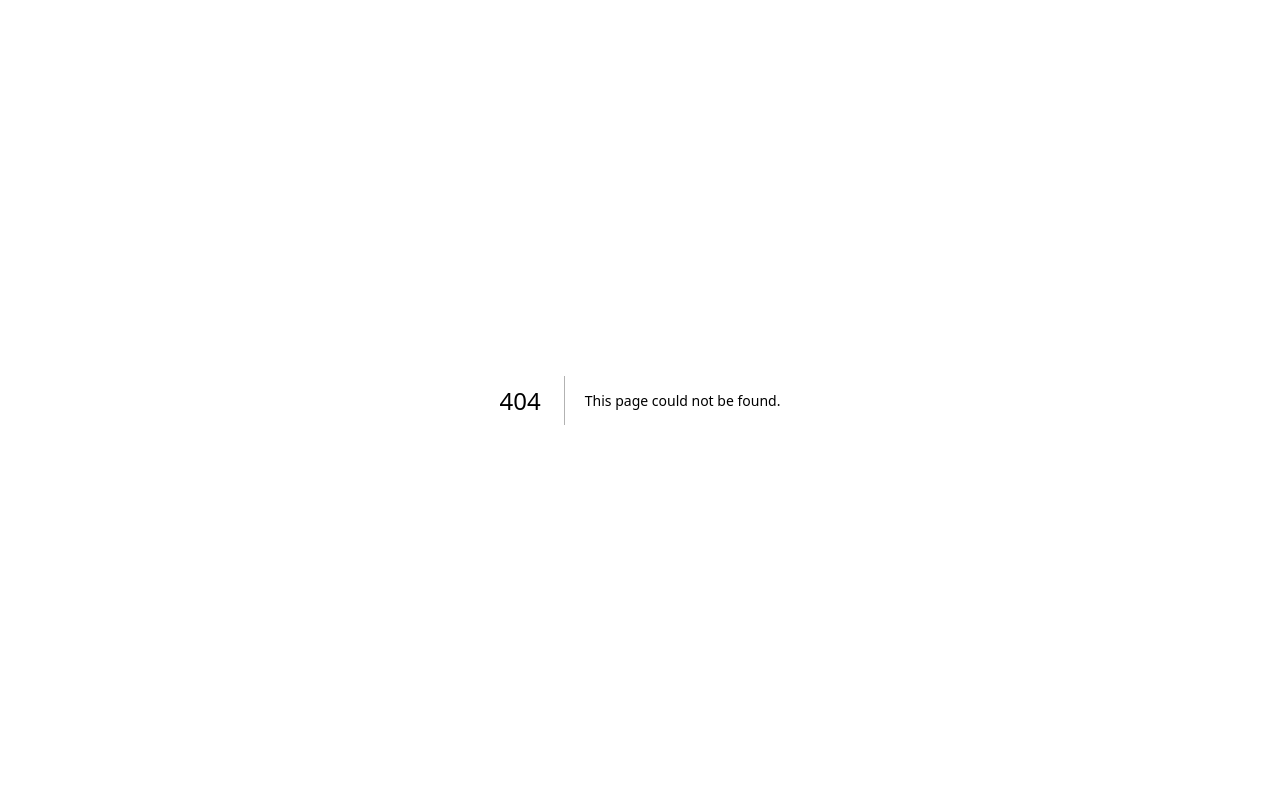
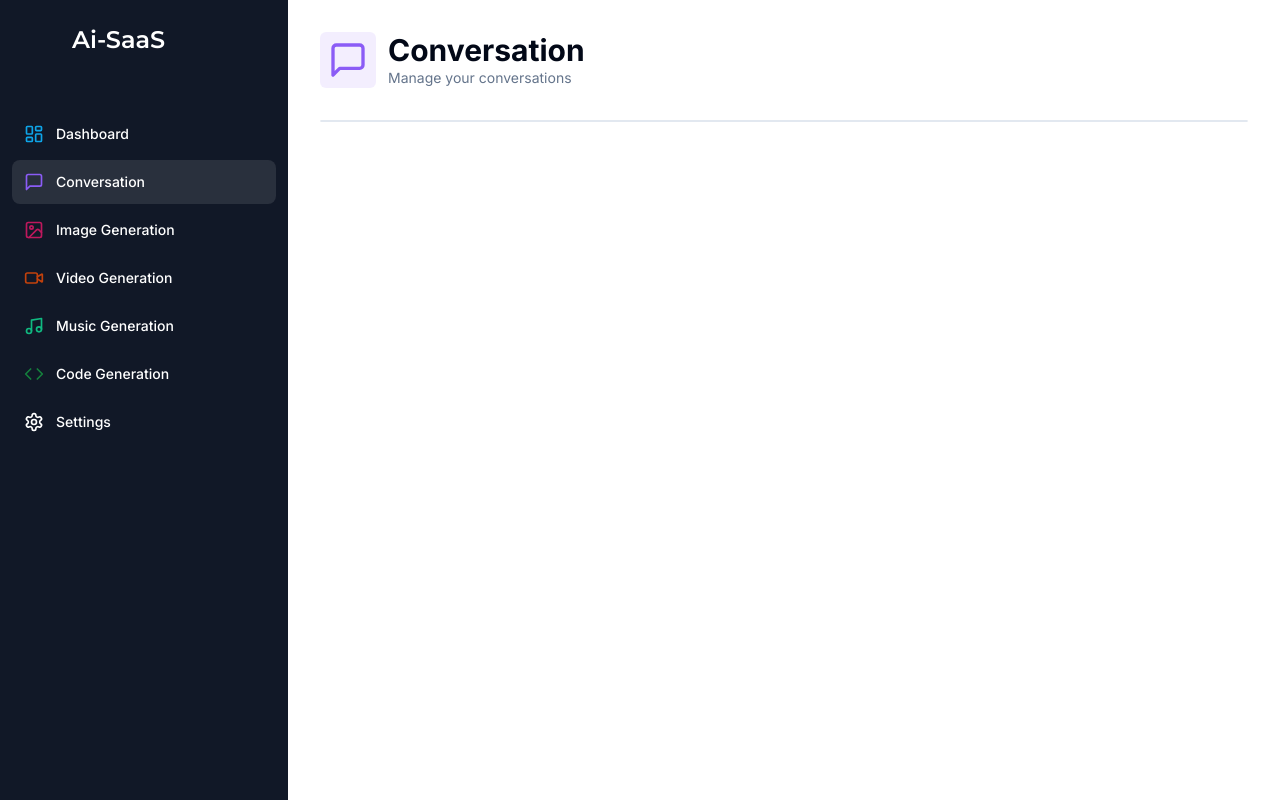
Before and after one commit to vamsi4845/ai-saas, a Next.js app: page /conversation in a window 1280 px wide. Before the commit this address had no page. Built offline with nearby package versions, Linux system fonts and the light colour scheme.

Commit message:
feat:setup conversation page and heading layour

```diff
--- /dev/null
+++ b/app/(dashboard)/(routes)/conversation/constants.ts
@@ -0,0 +1,7 @@
+import * as z from "zod"
+
+export const formSchema = z.object({
+  prompt: z.string().min(1,{
+    message: "Please enter a prompt",
+  }),
+})
--- /dev/null
+++ b/app/(dashboard)/(routes)/conversation/page.tsx
@@ -0,0 +1,41 @@
+"use client"
+
+import * as z from "zod";
+import Heading from "@/components/Heading"
+import { MessageSquare } from "lucide-react"
+import { useForm } from "react-hook-form"
+import { formSchema } from "./constants";
+import { zodResolver } from "@hookform/resolvers/zod";
+import { Form, FormField, FormItem } from "@/components/ui/form";
+
+const ConversationPage = () => {
+
+  const form = useForm<z.infer<typeof formSchema>>({
+    resolver: zodResolver(formSchema),
+    defaultValues: {
+      prompt:"",
+    }
+  });
+
+  const isLoading = form.formState.isSubmitting;
+
+
+  const onSubmit = async(values: z.infer<typeof formSchema>) => {
+    console.log(values)
+  }
+
+  return (
+    <div>
+    <Heading title="Conversation" description="Manage your conversations" icon={MessageSquare}  iconColor="text-violet-500" bgColor="bg-violet-500/10" />
+    <div className="px-4 lg:px-8">
+    <div>
+      <Form {...form}>
+        <form onSubmit = {form.handleSubmit(onSubmit)} className="rounded-lg border w-full px-3 md:px-6 focus-within:shadow-sm grid grid-cols-12 gap-2">
+        </form>
+      </Form>
+    </div>
+    </div>
+    </div>
+  )
+}
+export default ConversationPage
--- /dev/null
+++ b/components/Heading.tsx
@@ -0,0 +1,28 @@
+import { LucideIcon } from "lucide-react"
+import { cn } from "@/lib/utils";
+interface HeadingProps {
+  title: string;
+  description: string;
+  icon:LucideIcon;
+  iconColor?: string;
+  bgColor?: string;
+}
+
+const Heading = ({title, description, icon:Icon, iconColor, bgColor}:HeadingProps) => {
+  return (
+    <>
+    <div className="px-4 lg:px-8 flex items-center gap-x-3 mb-8">
+      <div className={cn("p-2 w-fit rounded-md",bgColor)}>
+        <Icon className={cn("w-10 h-10",iconColor)} />
+      </div>
+    <div>
+      <h2 className="text-3xl font-bold">
+        {title}
+      </h2>
+      <p className="text-sm text-muted-foreground">{description}</p>
+    </div>
+    </div>
+    </>
+  )
+}
+export default Heading
--- /dev/null
+++ b/components/ui/form.tsx
@@ -0,0 +1,176 @@
+import * as React from "react"
+import * as LabelPrimitive from "@radix-ui/react-label"
+import { Slot } from "@radix-ui/react-slot"
+import {
+  Controller,
+  ControllerProps,
+  FieldPath,
+  FieldValues,
+  FormProvider,
+  useFormContext,
+} from "react-hook-form"
+
+import { cn } from "@/lib/utils"
+import { Label } from "@/components/ui/label"
+
+const Form = FormProvider
+
+type FormFieldContextValue<
+  TFieldValues extends FieldValues = FieldValues,
+  TName extends FieldPath<TFieldValues> = FieldPath<TFieldValues>
+> = {
+  name: TName
+}
+
+const FormFieldContext = React.createContext<FormFieldContextValue>(
+  {} as FormFieldContextValue
+)
+
+const FormField = <
+  TFieldValues extends FieldValues = FieldValues,
+  TName extends FieldPath<TFieldValues> = FieldPath<TFieldValues>
+>({
+  ...props
+}: ControllerProps<TFieldValues, TName>) => {
+  return (
+    <FormFieldContext.Provider value={{ name: props.name }}>
+      <Controller {...props} />
+    </FormFieldContext.Provider>
+  )
+}
+
+const useFormField = () => {
+  const fieldContext = React.useContext(FormFieldContext)
+  const itemContext = React.useContext(FormItemContext)
+  const { getFieldState, formState } = useFormContext()
+
+  const fieldState = getFieldState(fieldContext.name, formState)
+
+  if (!fieldContext) {
+    throw new Error("useFormField should be used within <FormField>")
+  }
+
+  const { id } = itemContext
+
+  return {
+    id,
+    name: fieldContext.name,
+    formItemId: `${id}-form-item`,
+    formDescriptionId: `${id}-form-item-description`,
+    formMessageId: `${id}-form-item-message`,
+    ...fieldState,
+  }
+}
+
+type FormItemContextValue = {
+  id: string
+}
+
+const FormItemContext = React.createContext<FormItemContextValue>(
+  {} as FormItemContextValue
+)
+
+const FormItem = React.forwardRef<
+  HTMLDivElement,
+  React.HTMLAttributes<HTMLDivElement>
+>(({ className, ...props }, ref) => {
+  const id = React.useId()
+
+  return (
+    <FormItemContext.Provider value={{ id }}>
+      <div ref={ref} className={cn("space-y-2", className)} {...props} />
+    </FormItemContext.Provider>
+  )
+})
+FormItem.displayName = "FormItem"
+
+const FormLabel = React.forwardRef<
+  React.ElementRef<typeof LabelPrimitive.Root>,
+  React.ComponentPropsWithoutRef<typeof LabelPrimitive.Root>
+>(({ className, ...props }, ref) => {
+  const { error, formItemId } = useFormField()
+
+  return (
+    <Label
+      ref={ref}
+      className={cn(error && "text-destructive", className)}
+      htmlFor={formItemId}
+      {...props}
+    />
+  )
+})
+FormLabel.displayName = "FormLabel"
+
+const FormControl = React.forwardRef<
+  React.ElementRef<typeof Slot>,
+  React.ComponentPropsWithoutRef<typeof Slot>
+>(({ ...props }, ref) => {
+  const { error, formItemId, formDescriptionId, formMessageId } = useFormField()
+
+  return (
+    <Slot
+      ref={ref}
+      id={formItemId}
+      aria-describedby={
+        !error
+          ? `${formDescriptionId}`
+          : `${formDescriptionId} ${formMessageId}`
+      }
+      aria-invalid={!!error}
+      {...props}
+    />
+  )
+})
+FormControl.displayName = "FormControl"
+
+const FormDescription = React.forwardRef<
+  HTMLParagraphElement,
+  React.HTMLAttributes<HTMLParagraphElement>
+>(({ className, ...props }, ref) => {
+  const { formDescriptionId } = useFormField()
+
+  return (
+    <p
+      ref={ref}
+      id={formDescriptionId}
+      className={cn("text-sm text-muted-foreground", className)}
+      {...props}
+    />
+  )
+})
+FormDescription.displayName = "FormDescription"
+
+const FormMessage = React.forwardRef<
+  HTMLParagraphElement,
+  React.HTMLAttributes<HTMLParagraphElement>
+>(({ className, children, ...props }, ref) => {
+  const { error, formMessageId } = useFormField()
+  const body = error ? String(error?.message) : children
+
+  if (!body) {
+    return null
+  }
+
+  return (
+    <p
+      ref={ref}
+      id={formMessageId}
+      className={cn("text-sm font-medium text-destructive", className)}
+      {...props}
+    >
+      {body}
+    </p>
+  )
+})
+FormMessage.displayName = "FormMessage"
+
+export {
+  useFormField,
+  Form,
+  FormItem,
+  FormLabel,
+  FormControl,
+  FormDescription,
+  FormMessage,
+  FormField,
+}
--- /dev/null
+++ b/components/ui/label.tsx
@@ -0,0 +1,26 @@
+"use client"
+
+import * as React from "react"
+import * as LabelPrimitive from "@radix-ui/react-label"
+import { cva, type VariantProps } from "class-variance-authority"
+
+import { cn } from "@/lib/utils"
+
+const labelVariants = cva(
+  "text-sm font-medium leading-none peer-disabled:cursor-not-allowed peer-disabled:opacity-70"
+)
+
+const Label = React.forwardRef<
+  React.ElementRef<typeof LabelPrimitive.Root>,
+  React.ComponentPropsWithoutRef<typeof LabelPrimitive.Root> &
+    VariantProps<typeof labelVariants>
+>(({ className, ...props }, ref) => (
+  <LabelPrimitive.Root
+    ref={ref}
+    className={cn(labelVariants(), className)}
+    {...props}
+  />
+))
+Label.displayName = LabelPrimitive.Root.displayName
+
+export { Label }
--- a/package.json
+++ b/package.json
@@ -10,7 +10,9 @@
   },
   "dependencies": {
     "@clerk/nextjs": "^5.1.6",
+    "@hookform/resolvers": "^3.6.0",
     "@radix-ui/react-dialog": "^1.1.1",
+    "@radix-ui/react-label": "^2.1.0",
     "@radix-ui/react-slot": "^1.1.0",
     "class-variance-authority": "^0.7.0",
     "clsx": "^2.1.1",
@@ -18,8 +20,10 @@
     "next": "14.2.4",
     "react": "^18",
     "react-dom": "^18",
+    "react-hook-form": "^7.52.0",
     "tailwind-merge": "^2.3.0",
-    "tailwindcss-animate": "^1.0.7"
+    "tailwindcss-animate": "^1.0.7",
+    "zod": "^3.23.8"
   },
   "devDependencies": {
     "@types/node": "^20",
```
Also changed, not shown: 1 other file (tests, documents, lock files or other folders).
